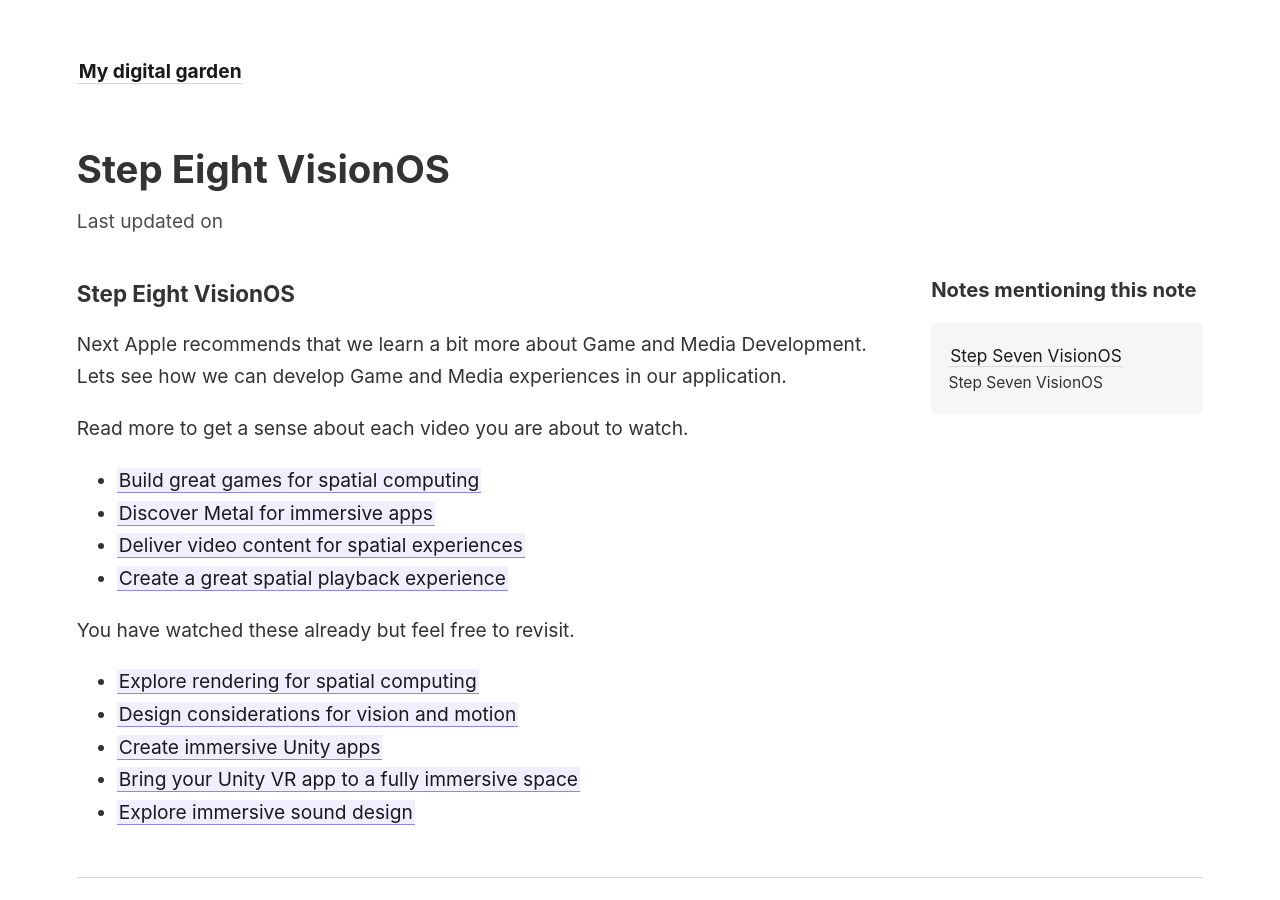
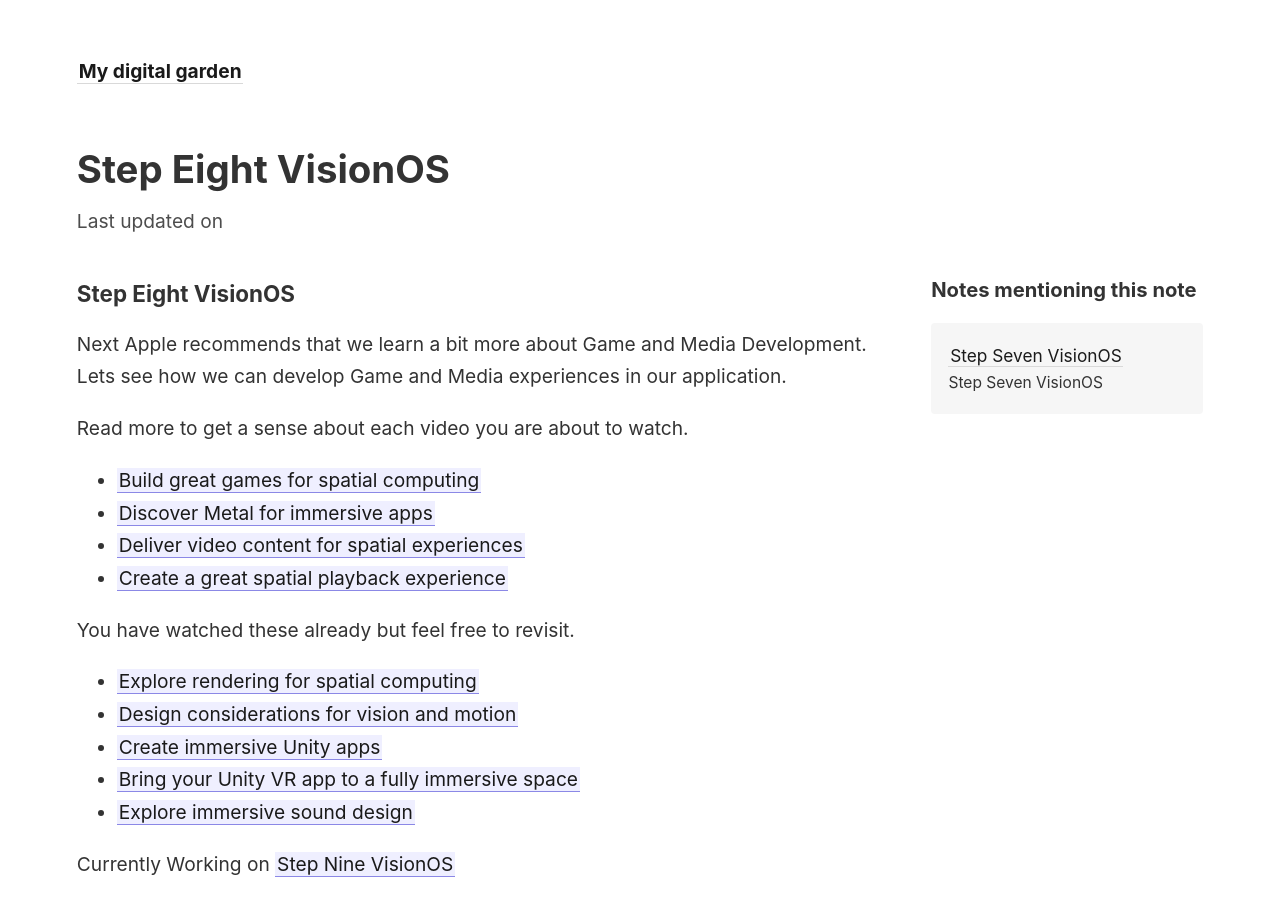
Before and after one commit to ahrchen/digital-garden-knowselfdaily, a Jekyll site: the page built from _notes/VisionOS/Step Eight in VisionOS/Step Eight VisionOS.md, in a window 1280 px wide and 900 px high. Built offline with Jekyll 4.4.1, drawn with Linux system fonts in a browser that asks for light colours; some of the changed text lies outside the part shown.

Commit message:
Step nine and ten

```diff
--- a/_notes/VisionOS/Step Eight in VisionOS/Step Eight VisionOS.md
+++ b/_notes/VisionOS/Step Eight in VisionOS/Step Eight VisionOS.md
@@ -20,3 +20,5 @@ You have watched these already but feel free to revisit.
 - [[Create immersive Unity apps]]
 - [[Bring your Unity VR app to a fully immersive space]]
 - [[Explore immersive sound design]]
+
+Currently Working on [[Step Nine VisionOS]]
--- /dev/null
+++ b/_notes/VisionOS/Step Nine in VisionOS/Step Nine VisionOS.md
@@ -0,0 +1,18 @@
+---
+title: Step Nine VisionOS
+---
+
+### Step Nine VisionOS
+
+Next Apple recommends that we learn a bit more about SharePlay and Web Experiences. Lets see how we can develop SharePlay Experiences and Web Experiences.
+
+Read more to get a sense about each video you are about to watch.
+- [[Build spatial SharePlay experiences]]
+- [[Meet Safari for spatial computing]]
+- [[What’s new in Safari extensions]]
+- [[Rediscover Safari developer features]]
+
+You have watched these already but feel free to revisit.
+- [[Design spatial SharePlay experiences]]
+
+Currently Working on [[Step Ten VisionOS]]
--- /dev/null
+++ b/_notes/VisionOS/Step Nine in VisionOS/Step Ten VisionOS.md
@@ -0,0 +1,14 @@
+---
+title: Step Ten VisionOS
+---
+
+### Step Ten VisionOS
+
+Next Apple recommends that we learn a bit more about Quick Look and iPhone/iPad Spatial Experiences. Lets see how we can develop with Quick Look and create from an existing iPhone/iPad application.
+
+Read more to get a sense about each video you are about to watch.
+
+- [[Discover Quick Look for spatial computing]]
+- [[Create 3D models for Quick Look spatial experiences]]
+- [[Run your iPad and iPhone apps in the Shared Space]]
+- [[Enhance your iPad and iPhone apps for the Shared Space]]
```
